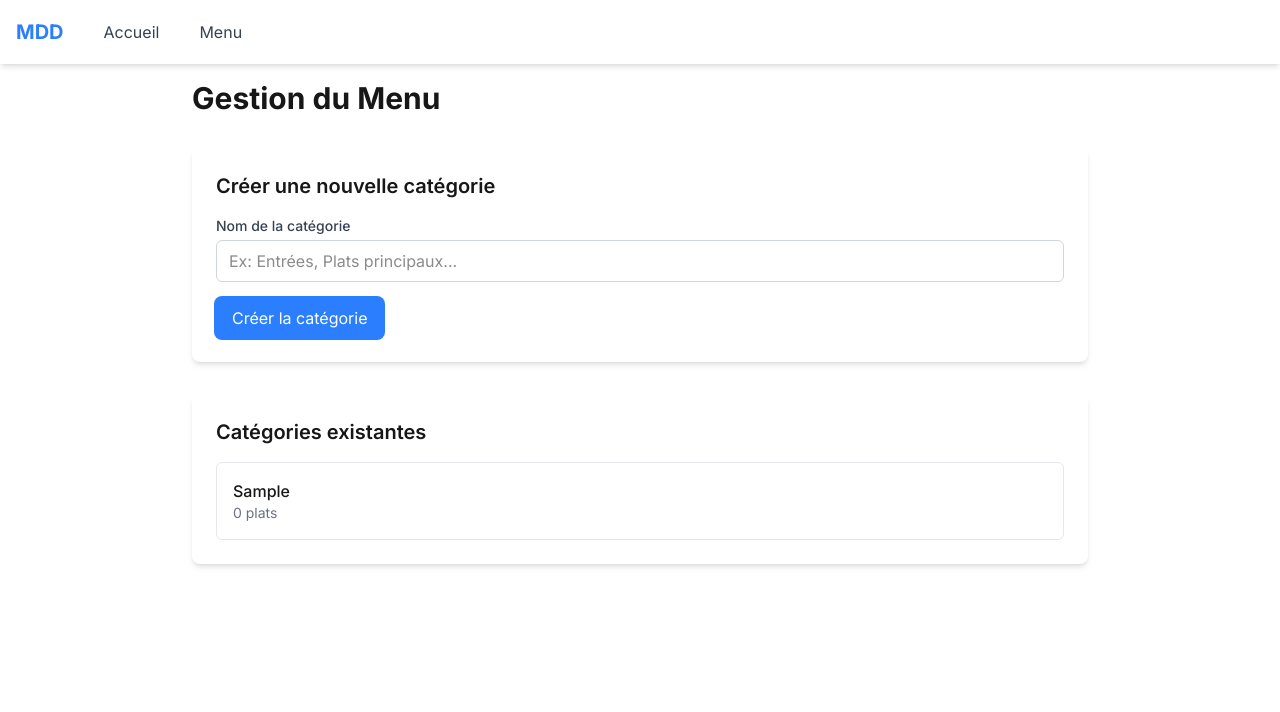
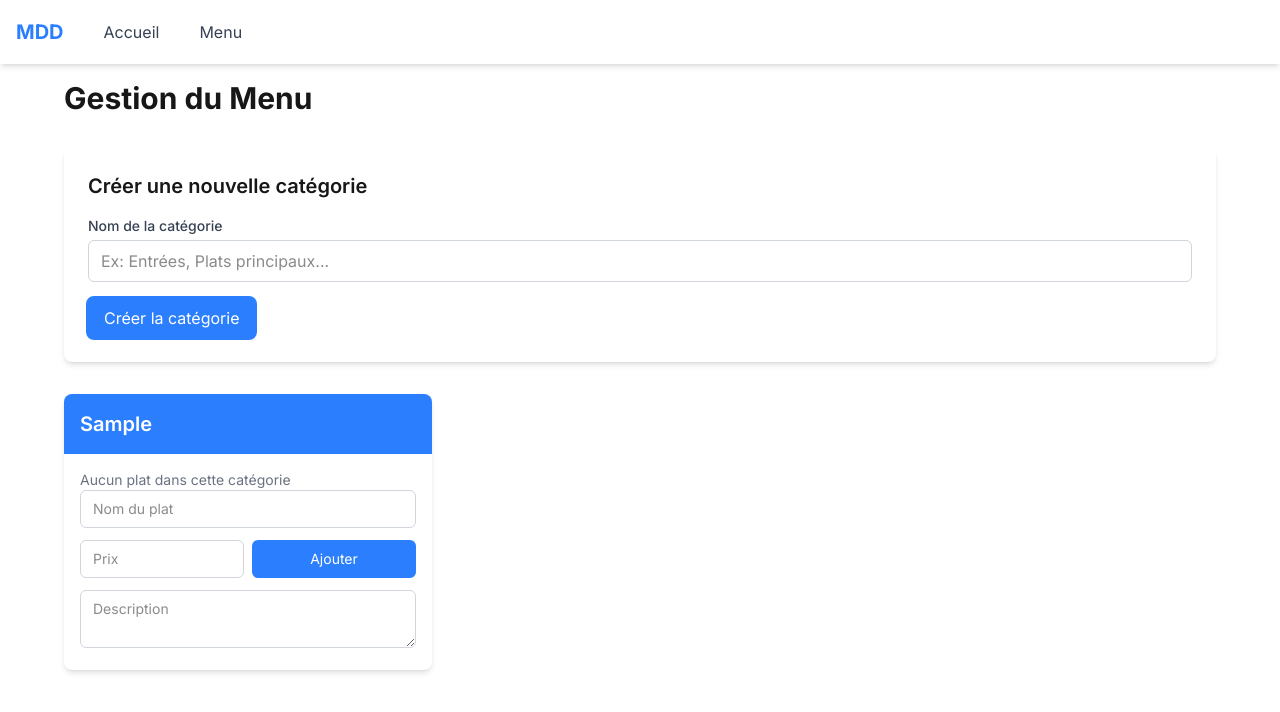
Before and after one commit to Trshki/mobilerest, a Next.js app: page /menu in a window 1280 px wide. Both pictures are taken after typing "Sample" into the empty fields and a click on the button "Créer la catégorie". Shown: the top 712 px of the page. Built offline with nearby package versions, Linux system fonts and the light colour scheme.

Commit message:
Réorganisation de l'interface en cards pour une meilleure gestion des catégories et des plats

```diff
--- a/src/app/menu/page.tsx
+++ b/src/app/menu/page.tsx
@@ -18,12 +18,7 @@ interface Dish {
 export default function MenuPage() {
   const [categories, setCategories] = useState<Category[]>([]);
   const [newCategoryName, setNewCategoryName] = useState('');
-  const [selectedCategory, setSelectedCategory] = useState<Category | null>(null);
-  const [newDish, setNewDish] = useState({
-    name: '',
-    price: '',
-    description: ''
-  });
+  const [newDish, setNewDish] = useState<Record<string, { name: string; price: string; description: string }>>({});
 
   const handleCreateCategory = (e: React.FormEvent) => {
     e.preventDefault();
@@ -39,19 +34,20 @@ export default function MenuPage() {
     setNewCategoryName('');
   };
 
-  const handleCreateDish = (e: React.FormEvent) => {
+  const handleCreateDish = (e: React.FormEvent, categoryId: string) => {
     e.preventDefault();
-    if (!selectedCategory || !newDish.name.trim() || !newDish.price || !newDish.description.trim()) return;
+    const dishData = newDish[categoryId];
+    if (!dishData || !dishData.name.trim() || !dishData.price || !dishData.description.trim()) return;
 
     const newDishData: Dish = {
       id: Date.now().toString(),
-      name: newDish.name.trim(),
-      price: parseFloat(newDish.price),
-      description: newDish.description.trim()
+      name: dishData.name.trim(),
+      price: parseFloat(dishData.price),
+      description: dishData.description.trim()
     };
 
     const updatedCategories = categories.map(category => {
-      if (category.id === selectedCategory.id) {
+      if (category.id === categoryId) {
         return {
           ...category,
           dishes: [...category.dishes, newDishData]
@@ -61,16 +57,12 @@ export default function MenuPage() {
     });
 
     setCategories(updatedCategories);
-    setSelectedCategory({
-      ...selectedCategory,
-      dishes: [...selectedCategory.dishes, newDishData]
-    });
-    setNewDish({ name: '', price: '', description: '' });
+    setNewDish({ ...newDish, [categoryId]: { name: '', price: '', description: '' } });
   };
 
   return (
     <main className="min-h-screen p-4">
-      <div className="max-w-4xl mx-auto">
+      <div className="max-w-6xl mx-auto">
         <h1 className="text-3xl font-bold mb-8">Gestion du Menu</h1>
 
         {/* Formulaire de création de catégorie */}
@@ -99,101 +91,27 @@ export default function MenuPage() {
           </form>
         </div>
 
-        {/* Liste des catégories */}
-        <div className="bg-white p-6 rounded-lg shadow-md mb-8">
-          <h2 className="text-xl font-semibold mb-4">Catégories existantes</h2>
-          {categories.length === 0 ? (
-            <p className="text-gray-500">Aucune catégorie créée pour le moment.</p>
-          ) : (
-            <div className="space-y-4">
+        {/* Grille des catégories */}
+        <div className="grid grid-cols-1 md:grid-cols-2 lg:grid-cols-3 gap-6">
           {categories.map((category) => (
-                <div
-                  key={category.id}
-                  className={`p-4 border rounded-md cursor-pointer ${
-                    selectedCategory?.id === category.id
-                      ? 'border-blue-500 bg-blue-50'
-                      : 'border-gray-200 hover:bg-gray-50'
-                  }`}
-                  onClick={() => setSelectedCategory(category)}
-                >
-                  <h3 className="font-medium">{category.name}</h3>
-                  <p className="text-sm text-gray-500">{category.dishes.length} plats</p>
-                </div>
-              ))}
-            </div>
-          )}
+            <div key={category.id} className="bg-white rounded-lg shadow-md overflow-hidden">
+              {/* En-tête de la catégorie */}
+              <div className="bg-blue-500 text-white p-4">
+                <h2 className="text-xl font-semibold">{category.name}</h2>
               </div>
 
-        {/* Formulaire de création de plat */}
-        {selectedCategory && (
-          <div className="bg-white p-6 rounded-lg shadow-md mb-8">
-            <h2 className="text-xl font-semibold mb-4">Ajouter un plat à {selectedCategory.name}</h2>
-            <form onSubmit={handleCreateDish} className="space-y-4">
-              <div>
-                <label htmlFor="dishName" className="block text-sm font-medium text-gray-700 mb-1">
-                  Nom du plat
-                </label>
-                <input
-                  type="text"
-                  id="dishName"
-                  value={newDish.name}
-                  onChange={(e) => setNewDish({ ...newDish, name: e.target.value })}
-                  className="w-full px-3 py-2 border border-gray-300 rounded-md focus:outline-none focus:ring-2 focus:ring-blue-500"
-                  placeholder="Ex: Coq au vin, Salade César..."
-                />
-              </div>
-              <div>
-                <label htmlFor="dishPrice" className="block text-sm font-medium text-gray-700 mb-1">
-                  Prix (€)
-                </label>
-                <input
-                  type="number"
-                  id="dishPrice"
-                  value={newDish.price}
-                  onChange={(e) => setNewDish({ ...newDish, price: e.target.value })}
-                  className="w-full px-3 py-2 border border-gray-300 rounded-md focus:outline-none focus:ring-2 focus:ring-blue-500"
-                  placeholder="0.00"
-                  step="0.01"
-                  min="0"
-                />
-              </div>
-              <div>
-                <label htmlFor="dishDescription" className="block text-sm font-medium text-gray-700 mb-1">
-                  Description
-                </label>
-                <textarea
-                  id="dishDescription"
-                  value={newDish.description}
-                  onChange={(e) => setNewDish({ ...newDish, description: e.target.value })}
-                  className="w-full px-3 py-2 border border-gray-300 rounded-md focus:outline-none focus:ring-2 focus:ring-blue-500"
-                  placeholder="Description du plat..."
-                  rows={3}
-                />
-              </div>
-              <button
-                type="submit"
-                className="bg-blue-500 text-white px-4 py-2 rounded-md hover:bg-blue-600 focus:outline-none focus:ring-2 focus:ring-blue-500"
-              >
-                Ajouter le plat
-              </button>
-            </form>
-          </div>
-        )}
-
-        {/* Liste des plats de la catégorie sélectionnée */}
-        {selectedCategory && (
-          <div className="bg-white p-6 rounded-lg shadow-md">
-            <h2 className="text-xl font-semibold mb-4">Plats de {selectedCategory.name}</h2>
-            {selectedCategory.dishes.length === 0 ? (
-              <p className="text-gray-500">Aucun plat dans cette catégorie.</p>
+              {/* Liste des plats */}
+              <div className="p-4">
+                {category.dishes.length === 0 ? (
+                  <p className="text-gray-500 text-sm">Aucun plat dans cette catégorie</p>
                 ) : (
-              <div className="space-y-4">
-                {selectedCategory.dishes.map((dish) => (
-                  <div key={dish.id} className="p-4 border border-gray-200 rounded-md">
+                  <div className="space-y-3 mb-4">
+                    {category.dishes.map((dish) => (
+                      <div key={dish.id} className="border border-gray-200 rounded-md p-3">
                         <div className="flex justify-between items-start">
                           <div>
                             <h3 className="font-medium">{dish.name}</h3>
-                        <p className="text-gray-600">{dish.description}</p>
+                            <p className="text-sm text-gray-600">{dish.description}</p>
                           </div>
                           <span className="text-lg font-semibold text-blue-500">{dish.price}€</span>
                         </div>
@@ -201,6 +119,62 @@ export default function MenuPage() {
                     ))}
                   </div>
                 )}
+
+                {/* Formulaire d'ajout de plat */}
+                <form onSubmit={(e) => handleCreateDish(e, category.id)} className="space-y-3">
+                  <div>
+                    <input
+                      type="text"
+                      value={newDish[category.id]?.name || ''}
+                      onChange={(e) => setNewDish({
+                        ...newDish,
+                        [category.id]: { ...newDish[category.id], name: e.target.value }
+                      })}
+                      className="w-full px-3 py-2 border border-gray-300 rounded-md text-sm focus:outline-none focus:ring-2 focus:ring-blue-500"
+                      placeholder="Nom du plat"
+                    />
+                  </div>
+                  <div className="flex gap-2">
+                    <input
+                      type="number"
+                      value={newDish[category.id]?.price || ''}
+                      onChange={(e) => setNewDish({
+                        ...newDish,
+                        [category.id]: { ...newDish[category.id], price: e.target.value }
+                      })}
+                      className="w-1/2 px-3 py-2 border border-gray-300 rounded-md text-sm focus:outline-none focus:ring-2 focus:ring-blue-500"
+                      placeholder="Prix"
+                      step="0.01"
+                      min="0"
+                    />
+                    <button
+                      type="submit"
+                      className="w-1/2 bg-blue-500 text-white px-3 py-2 rounded-md text-sm hover:bg-blue-600 focus:outline-none focus:ring-2 focus:ring-blue-500"
+                    >
+                      Ajouter
+                    </button>
+                  </div>
+                  <div>
+                    <textarea
+                      value={newDish[category.id]?.description || ''}
+                      onChange={(e) => setNewDish({
+                        ...newDish,
+                        [category.id]: { ...newDish[category.id], description: e.target.value }
+                      })}
+                      className="w-full px-3 py-2 border border-gray-300 rounded-md text-sm focus:outline-none focus:ring-2 focus:ring-blue-500"
+                      placeholder="Description"
+                      rows={2}
+                    />
+                  </div>
+                </form>
+              </div>
+            </div>
+          ))}
+        </div>
+
+        {categories.length === 0 && (
+          <div className="text-center text-gray-500 mt-8">
+            Créez votre première catégorie pour commencer à ajouter des plats
           </div>
         )}
       </div>
```
Lines whose indentation alone changed are shown as unchanged.
